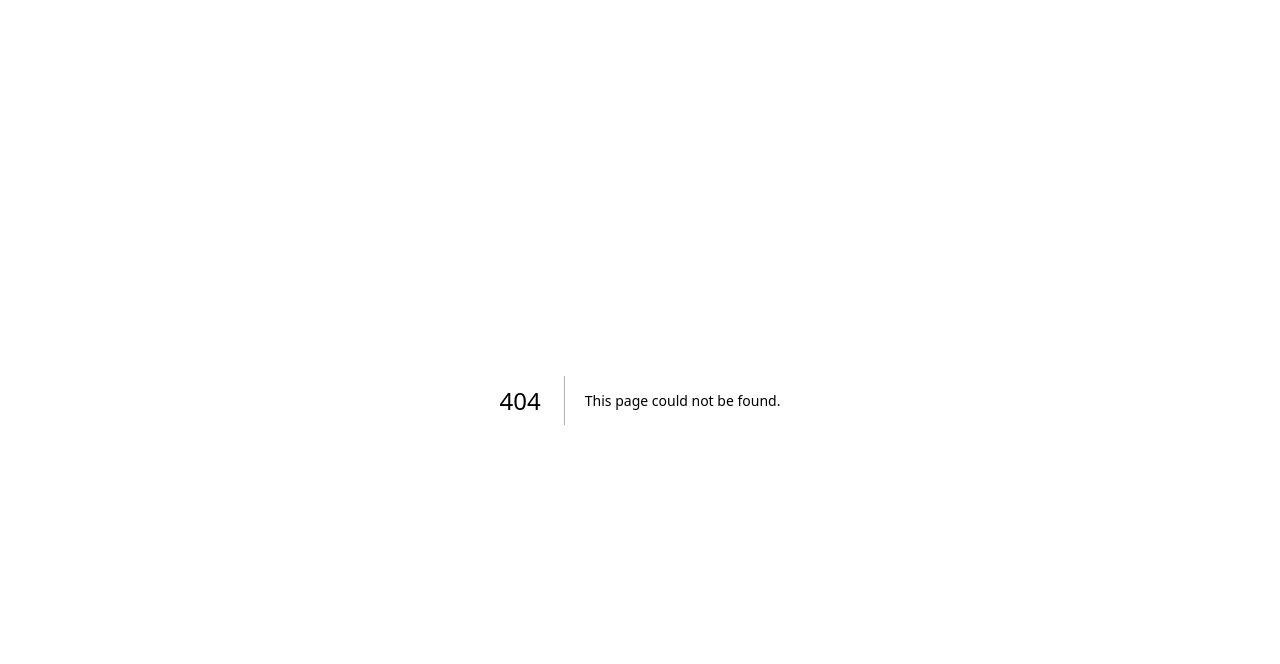
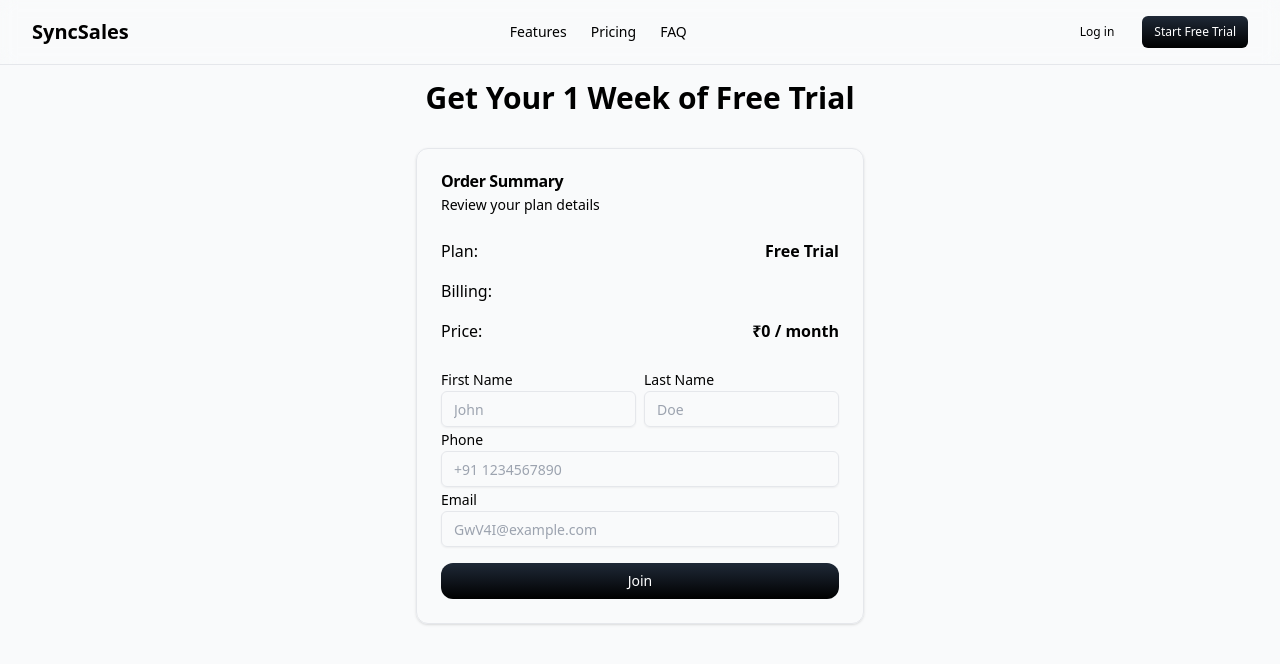
Before and after one commit to theamrendram/syncSales-home, a Next.js app: page /checkout/free-trial in a window 1280 px wide. Before the commit this address had no page. Shown: the top 664 px of the page. Built offline with nearby package versions, Linux system fonts and the light colour scheme.

Commit message:
feat: added free trial page

```diff
--- /dev/null
+++ b/src/app/api/free-trial/route.ts
@@ -0,0 +1,24 @@
+import { NextResponse, NextRequest } from "next/server";
+import axios from "axios";
+export async function POST(request: NextRequest) {
+
+    const data = request.json();
+  try {
+    const response = axios.post(
+      `${process.env.NEXT_PUBLIC_BACKEND_URL}/api/v1/free-trial`,
+      {
+          data
+      }, {
+        headers: {
+          "Content-Type": "application/json",
+        },
+      }
+    )
+  } catch (error: any) {
+    console.log("error creating free trail", error);
+    return NextResponse.json(
+      { error: error, message: "error creating free trail" },
+      { status: 500 }
+    );
+  }
+}
--- /dev/null
+++ b/src/app/checkout/free-trial/page.tsx
@@ -0,0 +1,154 @@
+"use client";
+
+import { useState, useEffect, Suspense } from "react";
+import { Navbar } from "@/components/Navbar";
+import { Button } from "@/components/ui/button";
+import {
+  Card,
+  CardContent,
+  CardDescription,
+  CardFooter,
+  CardHeader,
+  CardTitle,
+} from "@/components/ui/card";
+import { Label } from "@/components/ui/label";
+import { Input } from "@/components/ui/input";
+import axios from "axios";
+import { Loader2 } from "lucide-react";
+declare global {
+  interface Window {
+    Razorpay: any;
+  }
+}
+
+function Checkout() {
+  const [isLoading, setIsLoading] = useState(false);
+  const [formData, setFormData] = useState({
+    firstName: "",
+    lastName: "",
+    email: "",
+    phone: "",
+  });
+
+  const plan = { name: "Free Trial", price: 0, trialDays: 0 };
+
+  const handleSubmit = () => {
+    setIsLoading(true);
+    try {
+      const response = axios.post(
+        `${process.env.NEXT_PUBLIC_BACKEND_URL}/api/v1/free-trial`,
+        {
+          data: formData,
+        }
+      );
+      console.log(response);
+    } catch (error: any) {
+      console.log("error", error);
+      alert(error.message);
+    } finally {
+      setIsLoading(false);
+    }
+  };
+
+  const handleChange = (e: React.ChangeEvent<HTMLInputElement>) => {
+    console.log(e.target.name, e.target.value);
+    setFormData({
+      ...formData,
+      [e.target.name]: e.target.value,
+    });
+
+    console.log(formData);
+  };
+
+  return (
+    <div className="min-h-screen bg-gray-50">
+      <Navbar />
+      <main className="mx-auto px-4 py-20">
+        <h1 className="text-3xl font-bold text-center mb-8">
+          Get Your 1 Week of Free Trial
+        </h1>
+        <Card className="max-w-md mx-auto">
+          <CardHeader>
+            <CardTitle>Order Summary</CardTitle>
+            <CardDescription>Review your plan details</CardDescription>
+          </CardHeader>
+          <CardContent className="space-y-4">
+            <div className="flex justify-between">
+              <span>Plan:</span>
+              <span className="font-semibold">{plan.name}</span>
+            </div>
+            <div className="flex justify-between items-center">
+              <span>Billing:</span>
+            </div>
+            <div className="flex justify-between">
+              <span>Price:</span>
+              <span className="font-semibold">₹{plan.price} / month</span>
+            </div>
+          </CardContent>
+          <CardFooter>
+            <form className="w-full" onSubmit={handleSubmit}>
+              <div className="flex space-x-2 w-full">
+                <div className="w-full">
+                  <Label htmlFor="firstName">First Name</Label>
+                  <Input
+                    id="firstName"
+                    name="firstName"
+                    placeholder="John"
+                    onChange={handleChange}
+                    value={formData.firstName}
+                  />
+                </div>
+                <div className="w-full">
+                  <Label htmlFor="lastName">Last Name</Label>
+                  <Input
+                    id="lastName"
+                    name="lastName"
+                    placeholder="Doe"
+                    onChange={handleChange}
+                    value={formData.lastName}
+                  />
+                </div>
+              </div>
+              <div className="">
+                <Label htmlFor="phone">Phone</Label>
+                <Input
+                  id="phone"
+                  name="phone"
+                  placeholder="+91 1234567890"
+                  minLength={10}
+                  maxLength={10}
+                  onChange={handleChange}
+                  value={formData.phone}
+                />
+              </div>
+              <div className="">
+                <Label htmlFor="email">Email</Label>
+                <Input
+                  id="email"
+                  name="email"
+                  placeholder="GwV4I@example.com"
+                  onChange={handleChange}
+                  value={formData.email}
+                />
+              </div>
+              <Button
+                type="submit"
+                className="w-full mt-4"
+                disabled={isLoading}>
+                {isLoading ? <Loader2 className="animate-spin ml-2" /> : "Join"}
+              </Button>
+            </form>
+          </CardFooter>
+        </Card>
+      </main>
+    </div>
+  );
+}
+
+export default function CheckoutPage() {
+  return (
+    <Suspense fallback={<div>Loading...</div>}>
+      <Checkout />
+    </Suspense>
+  );
+}
```
